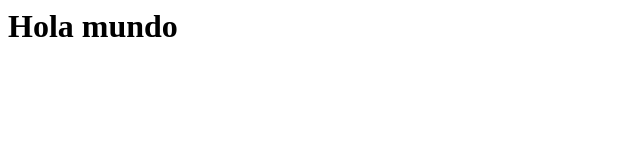
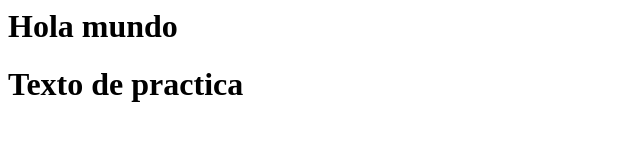
Before and after one commit to CrisFerJ/practicaintegral, a plain HTML site: page index.html in a window 1280 px wide. Shown: the whole page, without its empty margins (0-640 px from the left). Drawn offline with Linux system fonts and the light colour scheme.

Commit message:
Ahora si cambio el texto

```diff
--- a/index.html
+++ b/index.html
@@ -1 +1,2 @@
 <h1>Hola mundo</h1>
+<h1>Texto de practica</h1>
```
